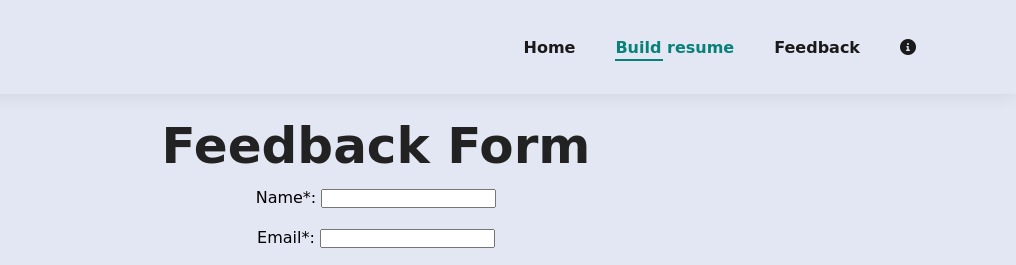
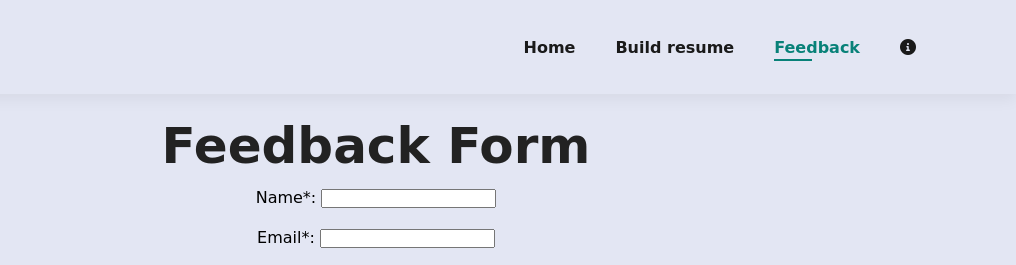
Before and after one commit to Madhvesh77/Bizzare-career-catalyst-the-resume-builder, a plain HTML site: page Web Project/feedback.html in a window 1280 px wide. Shown: the top 265 px of the page, 264-1280 px from the left. Drawn offline with nearby package versions, Linux system fonts and the light colour scheme; a web font is replaced by a local one.

Commit message:
feedback.html

```diff
--- a/Web Project/feedback.html
+++ b/Web Project/feedback.html
@@ -13,8 +13,8 @@
         <div>
             <ul id="navibar">
                 <li><a href="index.html">Home</a></li>
-                <li><a class="active" href="resume.html">Build resume</a></li>
-                <li><a href="feedback.html">Feedback</a></li>
+                <li><a href="resume.html">Build resume</a></li>
+                <li><a class="active" href="feedback.html">Feedback</a></li>
                 <li><a href="info.html"><i class="fas fa-info-circle"></i></a></li>
 
             </ul>
```
